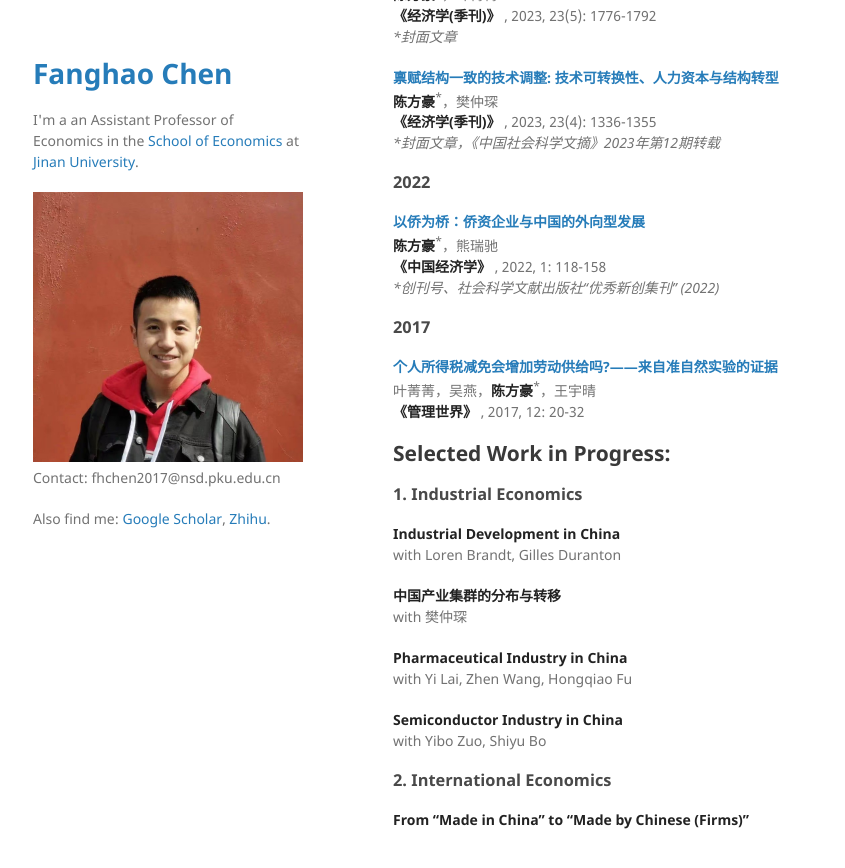
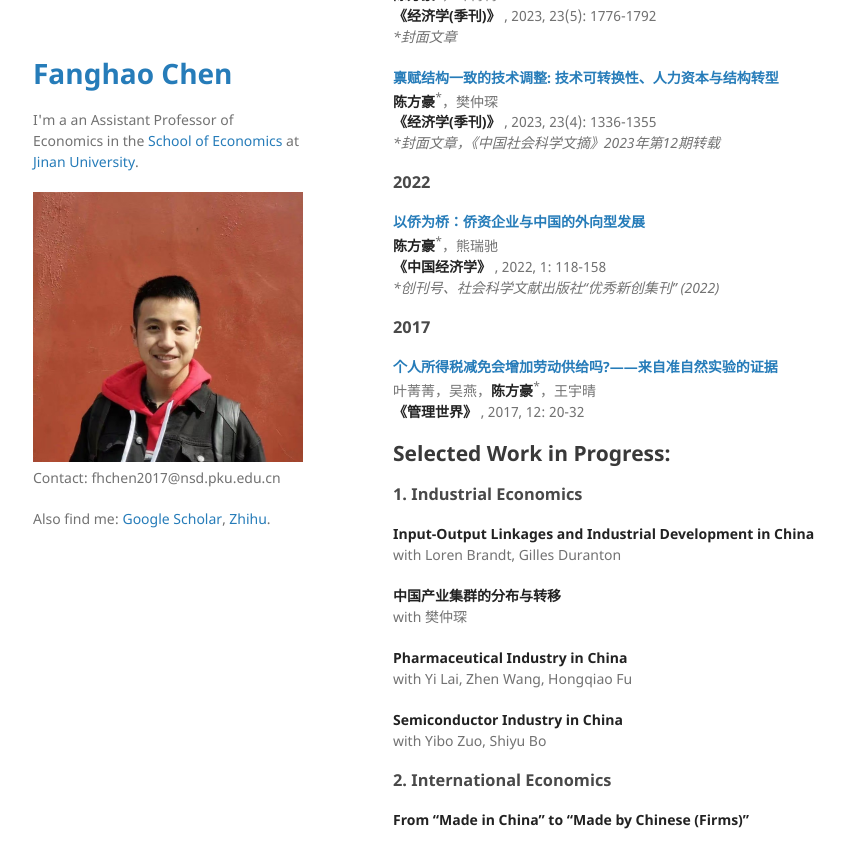
Before and after one commit to FanghaoChen/homepage, a Jekyll site: the page built from research.md, in a window 1280 px wide and 900 px high, scrolled down 1148 px. Shown: the top 868 px of the window, without its empty margins (177-1022 px from the left). Built offline with Jekyll 4.4.1, drawn with Linux system fonts in a browser that asks for light colours; part of the change alters nothing that is shown; some of the changed text lies outside the part shown.

Commit message:
Update research.md

```diff
--- a/research.md
+++ b/research.md
@@ -25,9 +25,9 @@ with 周圣楷, 谢宝剑, 吴战篪 <br/>
 with 吴战篪，赵子乐，杜文馨，周圣楷 <br/>
 待刊于 <em> 《华侨华人历史研究》</em>
 
-**Urban Fragmentation and Innovation Collaboration: Evidence from China** <br/>
+**[Urban Fragmentation and Innovation Collaboration: Evidence from China](https://www.sciencedirect.com/science/article/pii/S1043951X25001968?dgcid=author)** <br/>
 with Ruichi Xiong, Shan Zhao <br/>
-Accepted by <em> China Economic Review </em>
+<em> **China Economic Review** </em>, 2025, 94, 102538 <br/>
 
 **[The Economic Welfare Impacts of Transnational Clan Networks: Evidence from Transnational Clan Genealogies](https://www.sciencedirect.com/science/article/pii/S2666933125000024)** <br/>
 **Fanghao Chen**<sup>*</sup>, Yibo Zuo, Denggao Long <br/>
@@ -75,7 +75,7 @@ Accepted by <em> China Economic Review </em>
 
 ### 1. Industrial Economics ###
 
-**Industrial Development in China** <br/>
+**Input-Output Linkages and Industrial Development in China** <br/>
 with Loren Brandt, Gilles Duranton
 
 **中国产业集群的分布与转移** <br/>
```
